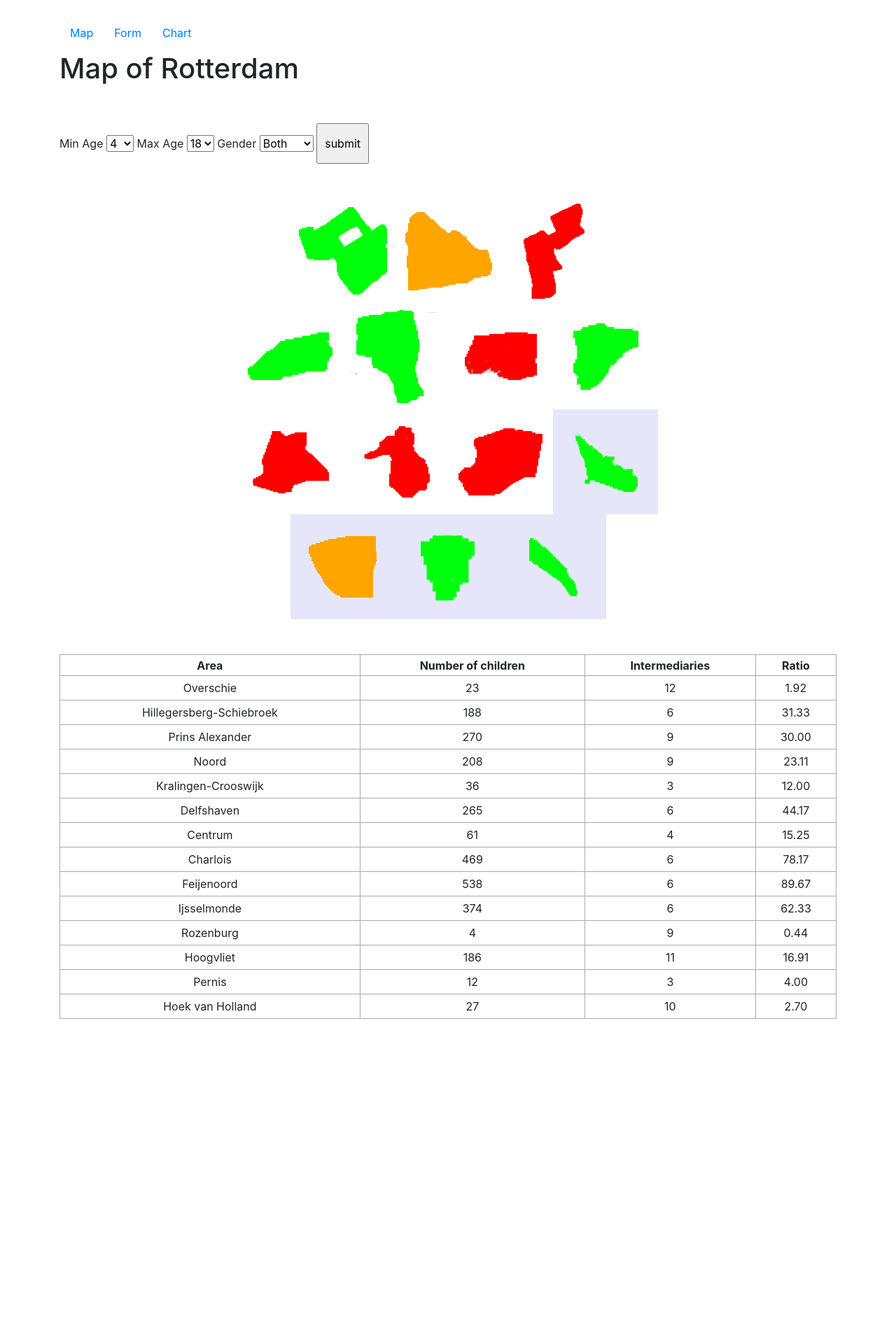
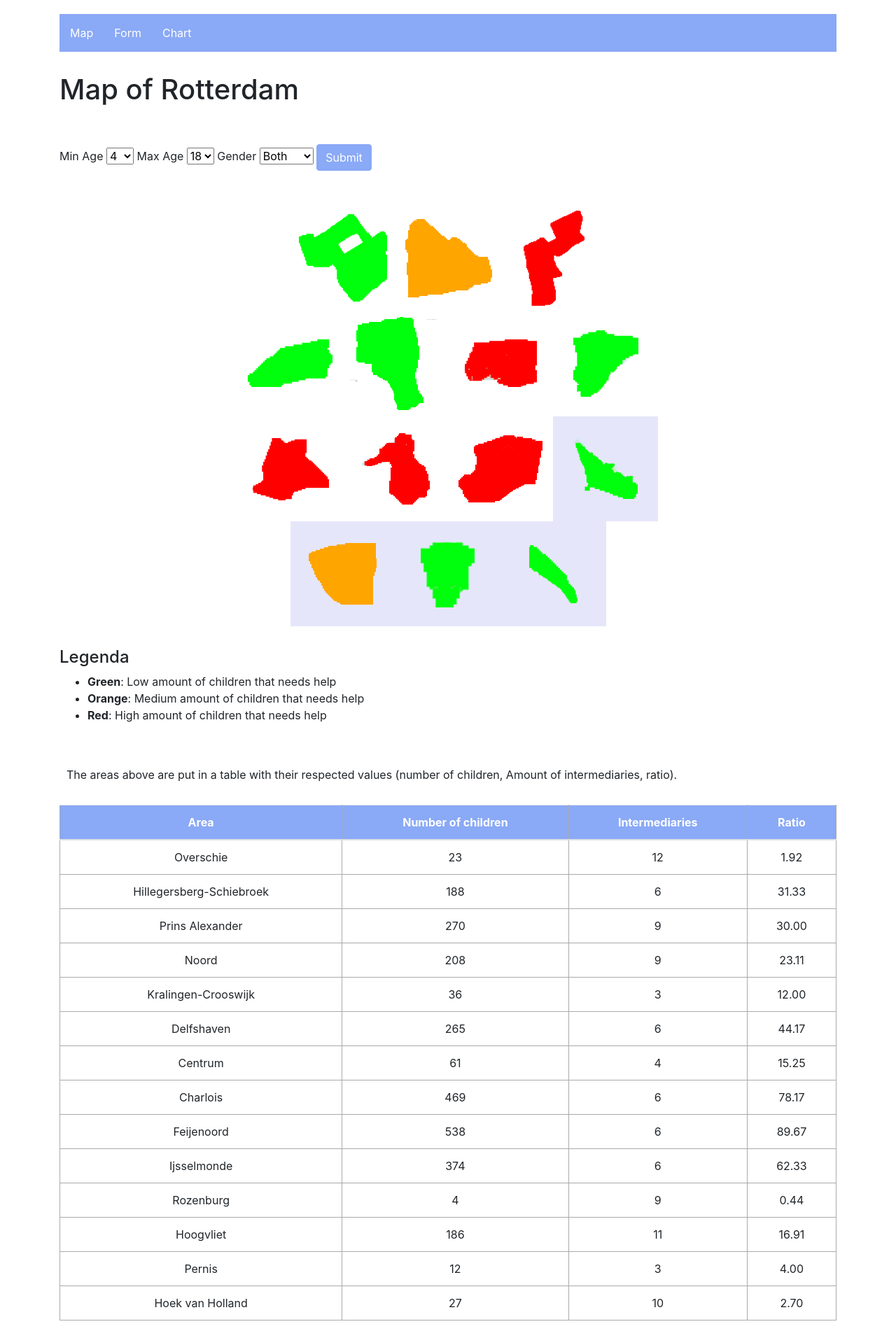
Before and after one commit to gebruikersnaam1/Data, a Flask app: page / in a window 1280 px wide. Shown: the whole page at 70% size. Before the commit the page ends 1456 px from the top, so only its background shows below. Run offline with Flask 2, Linux system fonts and the light colour scheme; data comes from the database, SQL or seed files in the repository; some libraries are stand-ins or nearby versions.

Commit message:
UPDATE: styling index

```diff
--- a/jeugdfonds/static/css/map.css
+++ b/jeugdfonds/static/css/map.css
@@ -17,3 +17,12 @@
 table th {
   text-align: center;
 }
+
+.MapOfRotterdam {
+  padding: 30px 0;
+}
+
+.MapOfRotterdam .MapImage {
+  display: flex;
+  justify-content: center;
+}
--- a/jeugdfonds/templates/_map.html
+++ b/jeugdfonds/templates/_map.html
@@ -1,6 +1,6 @@
 <div class="Map">
   <div class="container">
-    <div class="MapInner">
+    <div class="MapInner" style="margin-top: 30px;">
       <h1>Map of Rotterdam</h1>
       <p>
       </p>
@@ -26,8 +26,9 @@
           <option value="Vrouw" {% if 'Vrouw' == controller.SelectedValues['gender'] %} selected {% endif %}>Female</option>
         </select>
 
-        <input type="submit" value="submit" />
+        <input type="submit" value="Submit" class="btn btn-info" style="background-color: #8AA9F6; border-color: #8AA9F6" />
       </form>
+      <div class="Maps">
         <div class="MapsWrapper">
           {% for d in controller.GetMapItems() %}
           <div class="{{d.className}}">
@@ -39,6 +40,15 @@
           </div>
           {% endfor %}
         </div>
+        <div class="MapOfRotterdam">
+          <h4>Legenda</h4>
+          <ul>
+            <li><strong>Green</strong>: Low amount of children that needs help</li>
+            <li><strong>Orange</strong>: Medium amount of children that needs help</li>
+            <li><strong>Red</strong>: High amount of children that needs help</li>
+          </ul>
         </div>
       </div>
     </div>
+  </div>
+</div>
--- a/jeugdfonds/templates/_menu.html
+++ b/jeugdfonds/templates/_menu.html
@@ -1,9 +1,9 @@
    <div class="Home">
       <div class="container">
-        <div class="HomeInner">
-              <a href="/" style="padding: 15px" >Map</a>
-              <a href="/form" style="padding: 15px" >Form</a>
-              <a href="/chart" style="padding: 15px" >Chart</a>
+        <div class="HomeInner" style="background-color: #8AA9F6">
+              <a href="/" style="padding: 15px; color: white;" >Map</a>
+              <a href="/form" style="padding: 15px; color: white;" >Form</a>
+              <a href="/chart" style="padding: 15px; color: white;" >Chart</a>
         </div>
       </div>
     </div>
--- a/jeugdfonds/templates/_table.html
+++ b/jeugdfonds/templates/_table.html
@@ -1,20 +1,29 @@
 <div class="Map">
   <div class="container">
     <div class="MapInner">
-      <table style="width:100%; margin: 50px 0;">
+      <p>
+        The areas above are put in a table with their respected values (number
+        of children, Amount of intermediaries, ratio).
+      </p>
+      <table class="table" style="width:100%; margin: 15px 0;">
+        <thead style="background-color: #8AA9F6;">
           <tr>
-              <th>Area</th>
-              <th>Number of children</th>
-              <th>Intermediaries</th>
-              <th>Ratio</th>
+            <th scope="col" style="color: white;">Area</th>
+            <th style="color: white;">Number of children</th>
+            <th style="color: white;">Intermediaries</th>
+            <th style="color: white;">Ratio</th>
           </tr>
+        </thead>
         {% for d in controller.GetMapItems() %}
         <tr>
           <td>{{ d.deelgemeente.areaName}}</td>
           <td>{{d.deelgemeente.applicants}}</td>
           <td>{{d.deelgemeente.intermediary}}</td>
           {% if d.deelgemeente.intermediary > 0 %}
-              <td>{{ '%0.2f'| format(d.deelgemeente.applicants / d.deelgemeente.intermediary)}}</td>
+          <td>
+            {{ '%0.2f'| format(d.deelgemeente.applicants /
+            d.deelgemeente.intermediary)}}
+          </td>
           {% else %}
           <td>NaN</td>
           {% endif %}
```
Also changed, not shown: jeugdfonds/static/img/map/MapOfRotterdam.jpg (added). Lines whose indentation alone changed are shown as unchanged.
